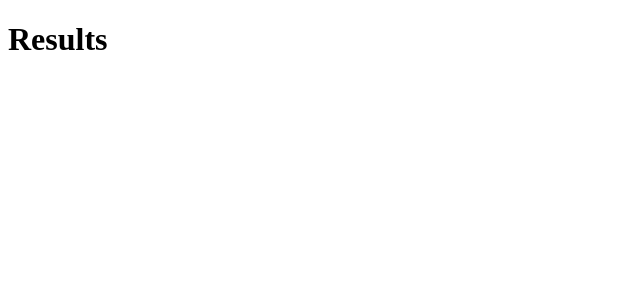
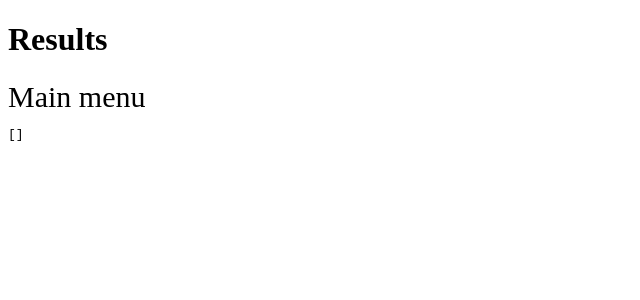
Before and after one commit to JasperCherry/swapi, a React (Create React App) app: page /results in a window 1280 px wide. Shown: the top 300 px of the page, without its empty margins (0-640 px from the left). Built offline with nearby package versions, Linux system fonts and the light colour scheme.

Commit message:
redone styling

```diff
--- a/src/components/Game/Game.styled.ts
+++ b/src/components/Game/Game.styled.ts
@@ -1,4 +1,5 @@
 import styled from 'styled-components';
+import { Link } from 'react-router-dom';
 
 export const Title = styled.h1`
   color: black;
@@ -15,6 +16,7 @@ export interface OptionTextProps {
 
 export const OptionText = styled.p<OptionTextProps>`
   color: ${props => props.selected ? 'red' : 'black'};
+  cursor: pointer;
 `;
 
 export const SectionWrapper = styled.div`
@@ -25,10 +27,12 @@ export const Button = styled.button`
   color: black;
   font-size: 20px;
   margin: 5px;
+  cursor: pointer;
 `;
 
 export const CardWrapper = styled.div`
   margin: 20px;
+  display: inline-block;
 `;
 
 export interface CardProps {
@@ -38,11 +42,12 @@ export interface CardProps {
 export const Card = styled.div<CardProps>`
   border-radius: 10px;
   background-color: ${props => props.winner ? 'green' : 'orange'};
-  width: 150px;
-  height: 242px;
+  width: 200px;
+  height: 324px;
   text-align: center;
   display: table-cell;
   vertical-align: middle;
+  cursor: pointer;
 `;
 
 export const CardTitle = styled.p`
@@ -54,3 +59,12 @@ export const CardValue = styled.p`
   color: black;
   font-size: 16px;
 `;
+
+export const StyledLink = styled(Link)`
+  text-decoration: none;
+  font-size: 30px;
+  color: black;
+  &:hover {
+    color: orange;
+  }
+`;
--- a/src/components/Game/GameView/GameView.tsx
+++ b/src/components/Game/GameView/GameView.tsx
@@ -36,9 +36,13 @@ const GameView = (props: any) => {
     if (gameFinished && !block) {
       updatePlayers(newPlayers);
       setBlock(true);
-
-      // save to localhost with date
-
+      const storedResults: any = JSON.parse(localStorage.getItem('storedResults') || '[]');
+      const newResult = {
+        players: newPlayers,
+        date: new Date().toString(),
+      };
+      storedResults.push(newResult);
+      localStorage.setItem('storedResults', JSON.stringify(storedResults));
     }
   });
 
@@ -68,7 +72,6 @@ const GameView = (props: any) => {
             <h3>Click to draw</h3>
           </>
         )}
-
       </Card>
     </CardWrapper>
   );
--- a/src/components/Game/OptionsView/OptionsView.tsx
+++ b/src/components/Game/OptionsView/OptionsView.tsx
@@ -4,6 +4,7 @@ import {
   OptionTitle,
   SectionWrapper,
   Button,
+  StyledLink,
 } from '../Game.styled';
 
 const Game = (props: any) => {
@@ -18,6 +19,9 @@ const Game = (props: any) => {
   return (
     <div>
       <SectionWrapper>
+        <StyledLink to="/">
+          Main menu
+        </StyledLink>
         <OptionTitle>Choose content:</OptionTitle>
         <OptionText
           selected={content === 'people' ? true : false}
--- a/src/components/Main/Main.tsx
+++ b/src/components/Main/Main.tsx
@@ -6,7 +6,7 @@ import {
 const Main = () => {
   return (
     <div>
-      <Title>Main</Title>
+      <Title>Main menu</Title>
         <div>
           <StyledLink to="/game">
             Play Game
--- a/src/components/Results/Results.styled.ts
+++ b/src/components/Results/Results.styled.ts
@@ -1,5 +1,15 @@
 import styled from 'styled-components';
+import { Link } from 'react-router-dom';
 
 export const Title = styled.h1`
   color: black;
 `;
+
+export const StyledLink = styled(Link)`
+  text-decoration: none;
+  font-size: 30px;
+  color: black;
+  &:hover {
+    color: orange;
+  }
+`;
--- a/src/components/Results/Results.tsx
+++ b/src/components/Results/Results.tsx
@@ -1,9 +1,18 @@
-import { Title } from './Results.styled';
+import {
+  Title,
+  StyledLink,
+} from './Results.styled';
 
 const Results = () => {
+  const storedResults = JSON.parse(localStorage.getItem('storedResults') || '[]');;
+
   return (
     <div>
       <Title>Results</Title>
+      <StyledLink to="/">
+        Main menu
+      </StyledLink>
+      <div><pre>{JSON.stringify(storedResults.reverse(), null, 4) }</pre></div>
     </div>
   );
 }
```
